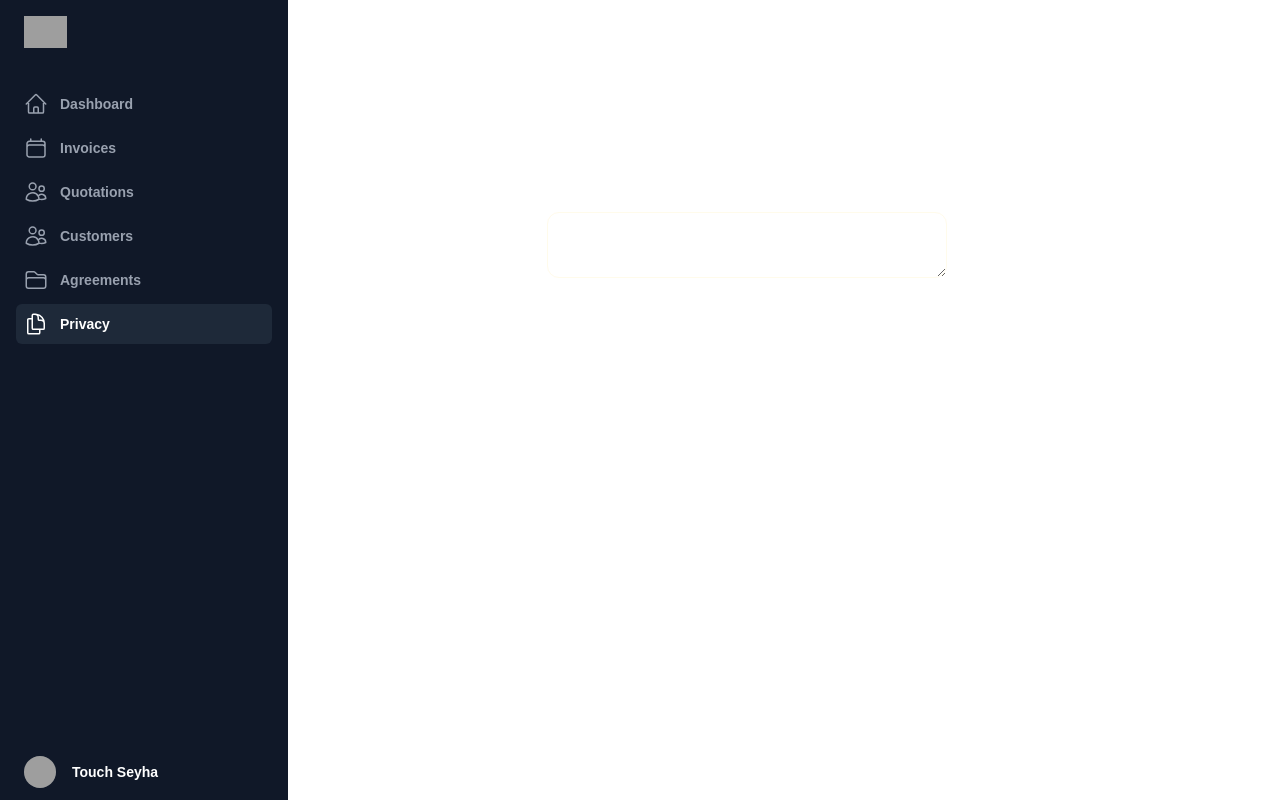
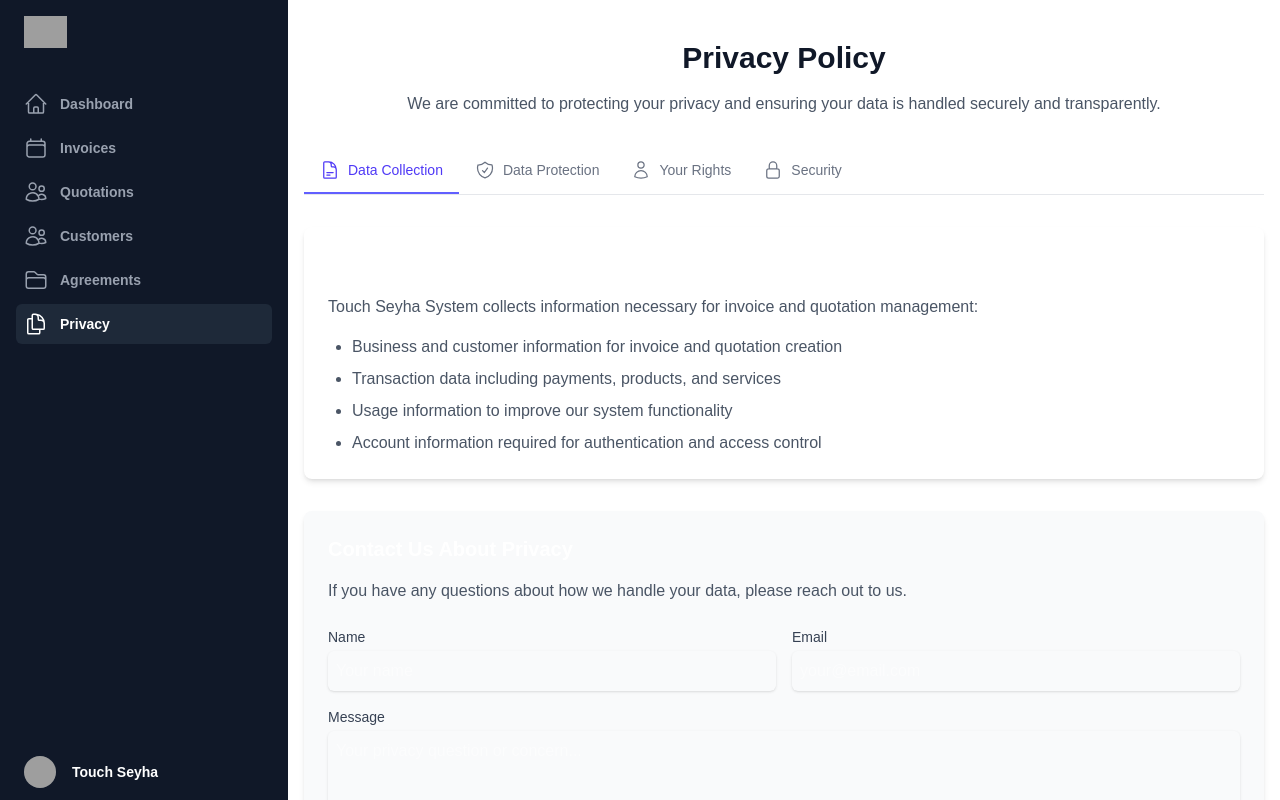
Before and after one commit to TouchSeyha/Next-Project, a Next.js app: page /privacy in a window 1280 px wide. Shown: the top 800 px of the page. Built offline with nearby package versions, Linux system fonts and the light colour scheme; grey boxes are pictures that could not be loaded.

Commit message:
feat: :sparkles: Revamp Privacy page with tabbed navigation and enhanced content structure

```diff
--- a/src/app/privacy/page.tsx
+++ b/src/app/privacy/page.tsx
@@ -1,24 +1,222 @@
-export const metadata = {
-  title: "Privacy",
-};
+"use client"
+
+import { useState } from "react"
+import {
+  ShieldCheckIcon,
+  LockClosedIcon,
+  DocumentTextIcon,
+  UserIcon,
+} from "@heroicons/react/24/outline"
 
 export default function PrivacyPage() {
+  const [activeTab, setActiveTab] = useState("dataCollection")
+
+  const tabs = [
+    {
+      id: "dataCollection",
+      label: "Data Collection",
+      icon: <DocumentTextIcon className="h-5 w-5" />,
+    },
+    {
+      id: "dataProtection",
+      label: "Data Protection",
+      icon: <ShieldCheckIcon className="h-5 w-5" />,
+    },
+    {
+      id: "userRights",
+      label: "Your Rights",
+      icon: <UserIcon className="h-5 w-5" />,
+    },
+    {
+      id: "security",
+      label: "Security",
+      icon: <LockClosedIcon className="h-5 w-5" />,
+    },
+  ]
+
   return (
-    <>
-    <div className="flex justify-center mx-auto items-center font-[family-name:var(--font-geist-sans)]">
-      <main className="flex flex-col gap-[32px] row-start-2 items-center sm:items-start">
-        <h1 className="text-4xl font-bold">Privacy</h1>
-        <p className="text-lg text-center sm:text-left">
-          We are here to help you with any questions you may have.
+    <div className="max-w-6xl mx-auto px-4 py-10">
+      <div className="text-center mb-8">
+        <h1 className="text-3xl font-bold text-gray-900 dark:text-white mb-4">
+          Privacy Policy
+        </h1>
+        <p className="text-gray-600 dark:text-gray-400 max-w-3xl mx-auto">
+          We are committed to protecting your privacy and ensuring your data is
+          handled securely and transparently.
         </p>
-        <form className="flex flex-col gap-4 w-full max-w-[400px]">
-          <input type="text" placeholder="Name" className="input" />
-          <input type="email" placeholder="Email" className="input" />
-          <textarea placeholder="Message" className="input border-1 rounded-xl p-2 border-amber-50" />
-          <button className="btn">Send</button>
+      </div>
+
+      {/* Tabs */}
+      <div className="mb-8">
+        <div className="flex flex-wrap border-b border-gray-200 dark:border-gray-700">
+          {tabs.map((tab) => (
+            <button
+              key={tab.id}
+              onClick={() => setActiveTab(tab.id)}
+              className={`flex items-center py-3 px-4 border-b-2 font-medium text-sm ${
+                activeTab === tab.id
+                  ? "border-indigo-500 text-indigo-600 dark:text-indigo-400 dark:border-indigo-400"
+                  : "border-transparent text-gray-500 hover:text-gray-700 hover:border-gray-300 dark:text-gray-400 dark:hover:text-gray-300"
+              }`}
+            >
+              {tab.icon}
+              <span className="ml-2">{tab.label}</span>
+            </button>
+          ))}
+        </div>
+      </div>
+
+      {/* Tab Content */}
+      <div className="bg-white dark:bg-gray-800 rounded-lg shadow-md p-6 mb-8">
+        {activeTab === "dataCollection" && (
+          <div>
+            <h2 className="text-xl font-semibold mb-4 dark:text-white">
+              Data Collection
+            </h2>
+            <p className="text-gray-600 dark:text-gray-300 mb-4">
+              Touch Seyha System collects information necessary for invoice and
+              quotation management:
+            </p>
+            <ul className="list-disc pl-6 space-y-2 text-gray-600 dark:text-gray-300">
+              <li>
+                Business and customer information for invoice and quotation
+                creation
+              </li>
+              <li>
+                Transaction data including payments, products, and services
+              </li>
+              <li>Usage information to improve our system functionality</li>
+              <li>
+                Account information required for authentication and access
+                control
+              </li>
+            </ul>
+          </div>
+        )}
+
+        {activeTab === "dataProtection" && (
+          <div>
+            <h2 className="text-xl font-semibold mb-4 dark:text-white">
+              Data Protection
+            </h2>
+            <p className="text-gray-600 dark:text-gray-300 mb-4">
+              We implement robust measures to protect your data:
+            </p>
+            <ul className="list-disc pl-6 space-y-2 text-gray-600 dark:text-gray-300">
+              <li>End-to-end encryption for all sensitive financial data</li>
+              <li>Regular security audits and compliance checks</li>
+              <li>Strict data access controls and authentication protocols</li>
+              <li>
+                Data retention policies that limit storage to necessary periods
+                only
+              </li>
+            </ul>
+          </div>
+        )}
+
+        {activeTab === "userRights" && (
+          <div>
+            <h2 className="text-xl font-semibold mb-4 dark:text-white">
+              Your Rights
+            </h2>
+            <p className="text-gray-600 dark:text-gray-300 mb-4">
+              As a user of our system, you have the right to:
+            </p>
+            <ul className="list-disc pl-6 space-y-2 text-gray-600 dark:text-gray-300">
+              <li>
+                Access all data we have collected about you and your business
+              </li>
+              <li>Request correction of inaccurate information</li>
+              <li>Export your data in common formats for portability</li>
+              <li>Request deletion of your data when legally permissible</li>
+              <li>Opt out of certain data collection practices</li>
+            </ul>
+          </div>
+        )}
+
+        {activeTab === "security" && (
+          <div>
+            <h2 className="text-xl font-semibold mb-4 dark:text-white">
+              Security
+            </h2>
+            <p className="text-gray-600 dark:text-gray-300 mb-4">
+              Our security measures include:
+            </p>
+            <ul className="list-disc pl-6 space-y-2 text-gray-600 dark:text-gray-300">
+              <li>SSL/TLS encryption for all data transmission</li>
+              <li>Secure cloud infrastructure with redundancy and failover</li>
+              <li>Regular security patches and updates</li>
+              <li>Two-factor authentication options</li>
+              <li>Automated threat detection and prevention</li>
+            </ul>
+          </div>
+        )}
+      </div>
+
+      {/* Contact Form */}
+      <div className="bg-gray-50 dark:bg-gray-800 rounded-lg shadow-md p-6">
+        <h2 className="text-xl font-semibold mb-4 dark:text-white">
+          Contact Us About Privacy
+        </h2>
+        <p className="text-gray-600 dark:text-gray-300 mb-6">
+          If you have any questions about how we handle your data, please reach
+          out to us.
+        </p>
+        <form className="space-y-4">
+          <div className="grid grid-cols-1 md:grid-cols-2 gap-4">
+            <div>
+              <label
+                htmlFor="name"
+                className="block text-sm font-medium text-gray-700 dark:text-gray-300 mb-1"
+              >
+                Name
+              </label>
+              <input
+                type="text"
+                id="name"
+                className="block w-full rounded-md border-gray-300 shadow-sm focus:border-indigo-500 focus:ring-indigo-500 dark:bg-gray-700 dark:border-gray-600 dark:text-white p-2"
+                placeholder="Your name"
+              />
+            </div>
+            <div>
+              <label
+                htmlFor="email"
+                className="block text-sm font-medium text-gray-700 dark:text-gray-300 mb-1"
+              >
+                Email
+              </label>
+              <input
+                type="email"
+                id="email"
+                className="block w-full rounded-md border-gray-300 shadow-sm focus:border-indigo-500 focus:ring-indigo-500 dark:bg-gray-700 dark:border-gray-600 dark:text-white p-2"
+                placeholder="your@email.com"
+              />
+            </div>
+          </div>
+          <div>
+            <label
+              htmlFor="message"
+              className="block text-sm font-medium text-gray-700 dark:text-gray-300 mb-1"
+            >
+              Message
+            </label>
+            <textarea
+              id="message"
+              rows={4}
+              className="block w-full rounded-md border-gray-300 shadow-sm focus:border-indigo-500 focus:ring-indigo-500 dark:bg-gray-700 dark:border-gray-600 dark:text-white p-2"
+              placeholder="Your privacy question or concern..."
+            ></textarea>
+          </div>
+          <div className="flex justify-end">
+            <button
+              type="button"
+              className="inline-flex items-center px-4 py-2 border border-transparent text-sm font-medium rounded-md shadow-sm text-white bg-indigo-600 hover:bg-indigo-700 focus:outline-none focus:ring-2 focus:ring-offset-2 focus:ring-indigo-500"
+            >
+              Send Message
+            </button>
+          </div>
         </form>
-      </main>
       </div>
-      </>
-  );
+    </div>
+  )
 }
```
